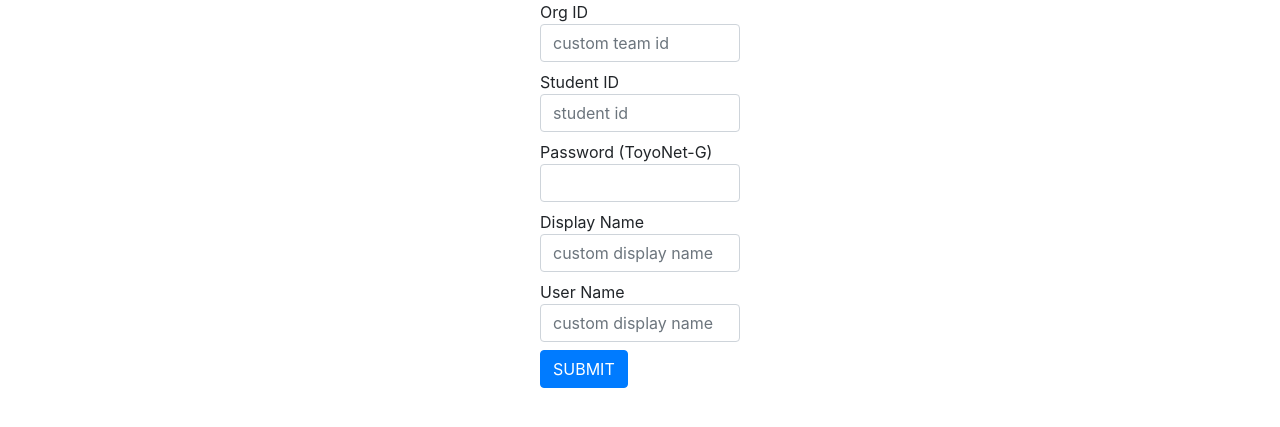
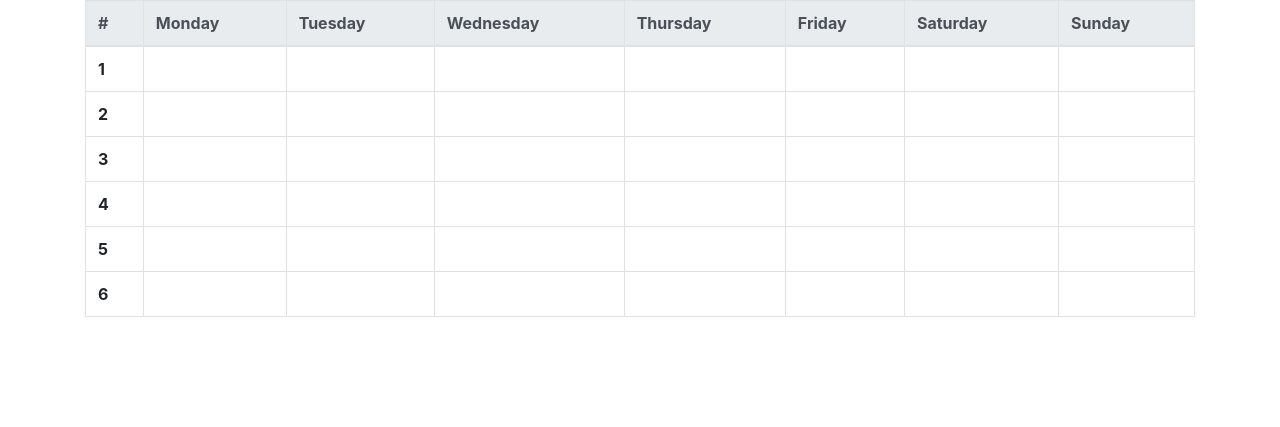
Before and after one commit to umncsk/scheduler, a Django app: page /scheduler/ in a window 1280 px wide. Shown: the part 56-483 px from the top of the page. Run offline with Django 3.2, Linux system fonts and the light colour scheme; lists and menus that the app fills with data are empty; some libraries are stand-ins or nearby versions.

Commit message:
index.html modified

```diff
--- a/scheduler/templates/scheduler/index.html
+++ b/scheduler/templates/scheduler/index.html
@@ -1,34 +1,80 @@
 {% extends "base.html" %}
 {% block title %}scheduler{% endblock title %}
 {% block content %}
-<form method="POST" action="scheduler" class="all">
-  {% csrf_token %}
-  <div class="form-group">
-    <div class="mx-auto" style="width: 200px;">
-    <label>ID
-      <input type="text" size="20" class="form-control" name="id" placeholder="Your id">
-    </label>
-    <br>
-    <label>PASSWORD
-      <input type="text" size="20" class="form-control" name="pswd" placeholder="Your password">
-    </label>
-    <br>
-    <button type="submit" class="btn btn-primary">SUBMIT</button>
-    </div>
-  </div>
-  <div>
-    <p>Acquired Data</p>
-    <p>{{ Spring }}</p>
-    <p>{{ Autumn }}</p>
-  </div>
-  <table class="schedule">
-    <tr><th></th><th>Sunday</th><th>Monday</th><th>Tuesday</th><th>Wednesday</th><th>Thursday</th><th>Friday</th><th>Saturday</th></tr>
-    <tr><td>1</td><td></td><td></td><td></td><td></td><td></td><td></td><td></td></tr>
-    <tr><td>2</td><td></td><td></td><td></td><td></td><td></td><td></td><td></td></tr>
-    <tr><td>3</td><td></td><td></td><td></td><td></td><td></td><td></td><td></td></tr>
-    <tr><td>4</td><td></td><td></td><td></td><td></td><td></td><td></td><td></td></tr>
-    <tr><td>5</td><td></td><td></td><td></td><td></td><td></td><td></td><td></td></tr>
-    <tr><td>6</td><td></td><td></td><td></td><td></td><td></td><td></td><td></td></tr>
-  </table>
-</form>
+<table class="table table-bordered">
+  <thead class="thead-light">
+    <tr>
+      <th scope="col">#</th>
+      <th scope="col">Monday   </th>
+      <th scope="col">Tuesday  </th>
+      <th scope="col">Wednesday</th>
+      <th scope="col">Thursday </th>
+      <th scope="col">Friday   </th>
+      <th scope="col">Saturday </th>
+      <th scope="col">Sunday   </th>
+    </tr>
+  </thead>
+  <tbody>
+    <tr>
+      <th scope="row">1</th>
+      <td></td>
+      <td></td>
+      <td></td>
+      <td></td>
+      <td></td>
+      <td></td>
+      <td></td>
+    </tr>
+    <tr>
+      <th scope="row">2</th>
+      <td></td>
+      <td></td>
+      <td></td>
+      <td></td>
+      <td></td>
+      <td></td>
+      <td></td>
+    </tr>
+    <tr>
+      <th scope="row">3</th>
+      <td></td>
+      <td></td>
+      <td></td>
+      <td></td>
+      <td></td>
+      <td></td>
+      <td></td>
+    </tr>
+    <tr>
+      <th scope="row">4</th>
+      <td></td>
+      <td></td>
+      <td></td>
+      <td></td>
+      <td></td>
+      <td></td>
+      <td></td>
+    </tr>
+    <tr>
+      <th scope="row">5</th>
+      <td></td>
+      <td></td>
+      <td></td>
+      <td></td>
+      <td></td>
+      <td></td>
+      <td></td>
+    </tr>
+    <tr>
+      <th scope="row">6</th>
+      <td></td>
+      <td></td>
+      <td></td>
+      <td></td>
+      <td></td>
+      <td></td>
+      <td></td>
+    </tr>
+  </tbody>
+</table>
 {% endblock %}
--- a/scheduler/views.py
+++ b/scheduler/views.py
@@ -11,7 +11,7 @@
 def index(request):
     #indexを読み込んでデフォルトの画面表示
     #暫定的にtest.htmlを読み込み中↓
-    return render(request, "scheduler/test.html")
+    return render(request, "scheduler/index.html")
 
 #execute function
 def execute(request):
```
